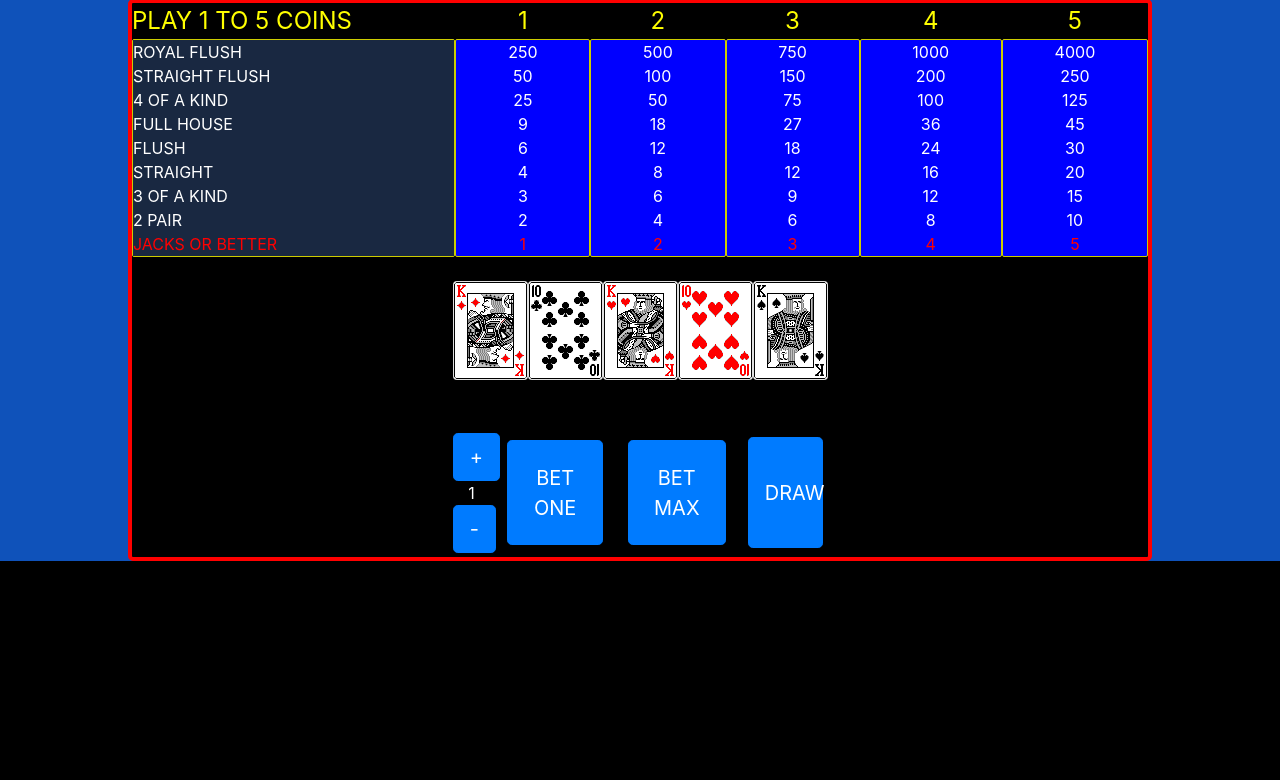
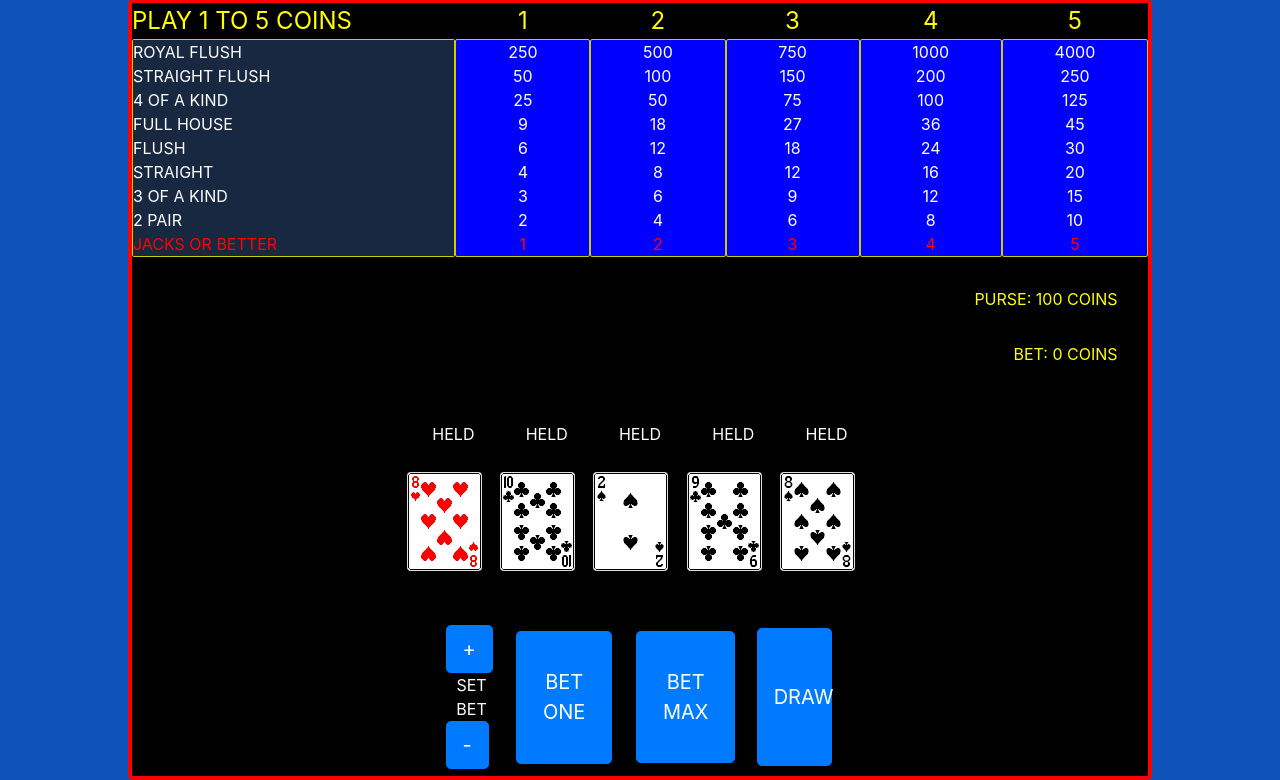
Before and after one commit to ndorazio137/CST336hw2, a PHP site: page / in a window 1280 px wide. Shown: the part 401-1181 px from the top of the page. Before the commit the page ends 962 px from the top, so only its background shows below. Run offline with PHP 8.4, Linux system fonts and the light colour scheme.

Commit message:
added visual display for held cards, purse, and bet

```diff
--- a/css/styles.css
+++ b/css/styles.css
@@ -30,16 +30,6 @@ header {
    color: blue;
    font-size: 15vh;
    text-shadow: 5px 2px 0px white;
-}
-
-nav {
-   display: flex;
-   text-align: center;
-   justify-content: space-evenly;
-}
-
-.nav-link {
-   color: red;
 }
 
 #game-screen {
@@ -88,15 +78,17 @@ nav {
    color: red;
 }
 
-#card-holds {
-   margin: auto;
-   display: inline-grid;
+#purse-info, #bet-info {
+   color: yellow;
+   text-align: right;
+   margin: 3%;
 }
 
 .card-held {
-   grid-row: 1 / 1;
    color: white;
+   display: inline-block;
    text-align: center;
+   padding: 2vw;
 }
 
 .card-container {
--- a/index.html
+++ b/index.html
@@ -17,9 +17,9 @@
             <div id="banner">
                 <img src="img/casino.jpg" id="banner-img" alt="image of casino slot machines">
                 <div id="banner-text">Nick's Casino</div>
+
             </div>
         </header>
-
         <!-- Play Area border -->
         <div id="game-screen">
             <!-- Paytable Grid -->
@@ -109,28 +109,27 @@
 
             <!--  -->
             <br />
-            <br />
-            <!--<div id="card-holds">-->
-            <!--    <div class="card-held">Held</div>-->
-            <!--    <div class="card-held">Held</div>-->
-            <!--    <div class="card-held">Held</div>-->
-            <!--    <div class="card-held">Held</div>-->
-            <!--    <div class="card-held">Held</div>-->
-            <!--</div>-->
+            <div id="purse-info">PURSE: 100 COINS</div>
+            <div id="bet-info">BET: 0 COINS</div>
             <div class="card-container">
                 <div class="cards">
+                    <div class="card-held">HELD</div>
                     <img src="img/BK.gif" class="card" id="card0">
                 </div>
                 <div class="cards">
+                    <div class="card-held">HELD</div>
                     <img src="img/BK.gif" class="card" id="card1">
                 </div>
                 <div class="cards">
+                    <div class="card-held">HELD</div>
                     <img src="img/BK.gif" class="card" id="card2">
                 </div>
                 <div class="cards">
+                    <div class="card-held">HELD</div>
                     <img src="img/BK.gif" class="card" id="card3">
                 </div>
                 <div class="cards">
+                    <div class="card-held">HELD</div>
                     <img src="img/BK.gif" class="card" id="card4">
                 </div>
             </div>
@@ -141,7 +140,7 @@
             <div id="play-buttons">
                 <div class="play-grid-item">
                     <button type="button" id="increase-bet" class="play-grid-item1 btn btn-primary btn-lg"> + </button>
-                    <span id="bet-text" class="play-grid-item1">1</span>
+                    <span id="bet-text" class="play-grid-item1">SET BET</span>
                     <button type="button" id="decrease-bet" class="play-grid-item1 btn btn-primary btn-lg"> - </button>
                 </div>
                 <button type="button" id="bet-one" class="play-grid-item btn btn-primary btn-lg"> BET ONE </button>
--- a/js/script.js
+++ b/js/script.js
@@ -1,10 +1,17 @@
 $(document).ready(function() {
 
+    //event listeners.
     $("#draw").on("click", draw);
     $("#bet-one").on("click", betOne);
     $("#bet-max").on("click", betMax);
     $("#increase-bet").on("click", increaseBet);
     $("#decrease-bet").on("click", decreaseBet);
+    $("#card0").on("click", holdCard);
+    $("#card1").on("click", holdCard);
+    $("#card2").on("click", holdCard);
+    $("#card3").on("click", holdCard);
+    $("#card4").on("click", holdCard);
+
     //possible states of gameplay
     var gameState = Object.freeze({
         DEAL: 0,
@@ -14,16 +21,16 @@ $(document).ready(function() {
         GAMEOVER: 4
     });
 
-    //card values
+    //card values.
     var ranks = ['2', '3', '4', '5', '6', '7', '8', '9', 'T', 'J', 'Q', 'K', 'A'];
-    //card suits
+    //card suits.
     var suits = ['C', 'D', 'H', 'S'];
 
     var hand;
     var __handSize = 5;
     var deck;
     var purse = 100;
-    var bet = 1;
+    var bet = 0;
     var __currentGameState = gameState.DEAL;
 
     (function game() {
@@ -78,25 +85,38 @@ $(document).ready(function() {
         }
     }
 
+    function holdCard(card) {
+        card.held = !card.held;
+    }
+
     //TODO: update for held cards
     function draw() {
         dealCards();
     }
 
+    function bet() {
+    }
+
+    //TODO: revert if bet max was pressed first
     function betOne() {
+        if (purse > 0) {
             bet = 1;
             --purse;
             displayBet();
         }
+    }
 
+    //TODO: revert if bet one was pressed first
     function betMax() {
+        if (purse >= 5) {
             bet = 5;
             purse = purse - 5;
             displayBet();
         }
+    }
 
     function increaseBet() {
-        if (bet < 5) {
+        if (purse >= 0  && bet < 5) {
             ++bet;
             --purse;
             displayBet();
@@ -104,7 +124,7 @@ $(document).ready(function() {
     }
 
     function decreaseBet() {
-        if (bet > 1) {
+        if (bet > 0) {
             --bet;
             ++purse;
             displayBet();
@@ -112,6 +132,8 @@ $(document).ready(function() {
     }
 
     function displayBet() {
+        document.getElementById("purse-info").innerHTML = "PURSE: " + purse.toString() + " COINS";
+        document.getElementById("bet-info").innerHTML = "BET: " + bet.toString() + " COINS";
         document.getElementById("bet-text").innerHTML = bet.toString();
     }
 
@@ -122,7 +144,7 @@ function Card(suit, value) {
     let card = {
         value: value,
         suit: suit,
-        held: false
+        held: true
     };
 
     return card;
@@ -151,7 +173,7 @@ function shuffle(array) {
     let i, temp, random;
     for (i = 0; i < array.length; i++) {
         temp = array[i];
-        random = Math.floor(Math.random() * array.length);
+        random = Math.floor(Math.random() * i);
         array[i] = array[random];
         array[random] = temp;
     }
```
Lines whose indentation alone changed are shown as unchanged.
